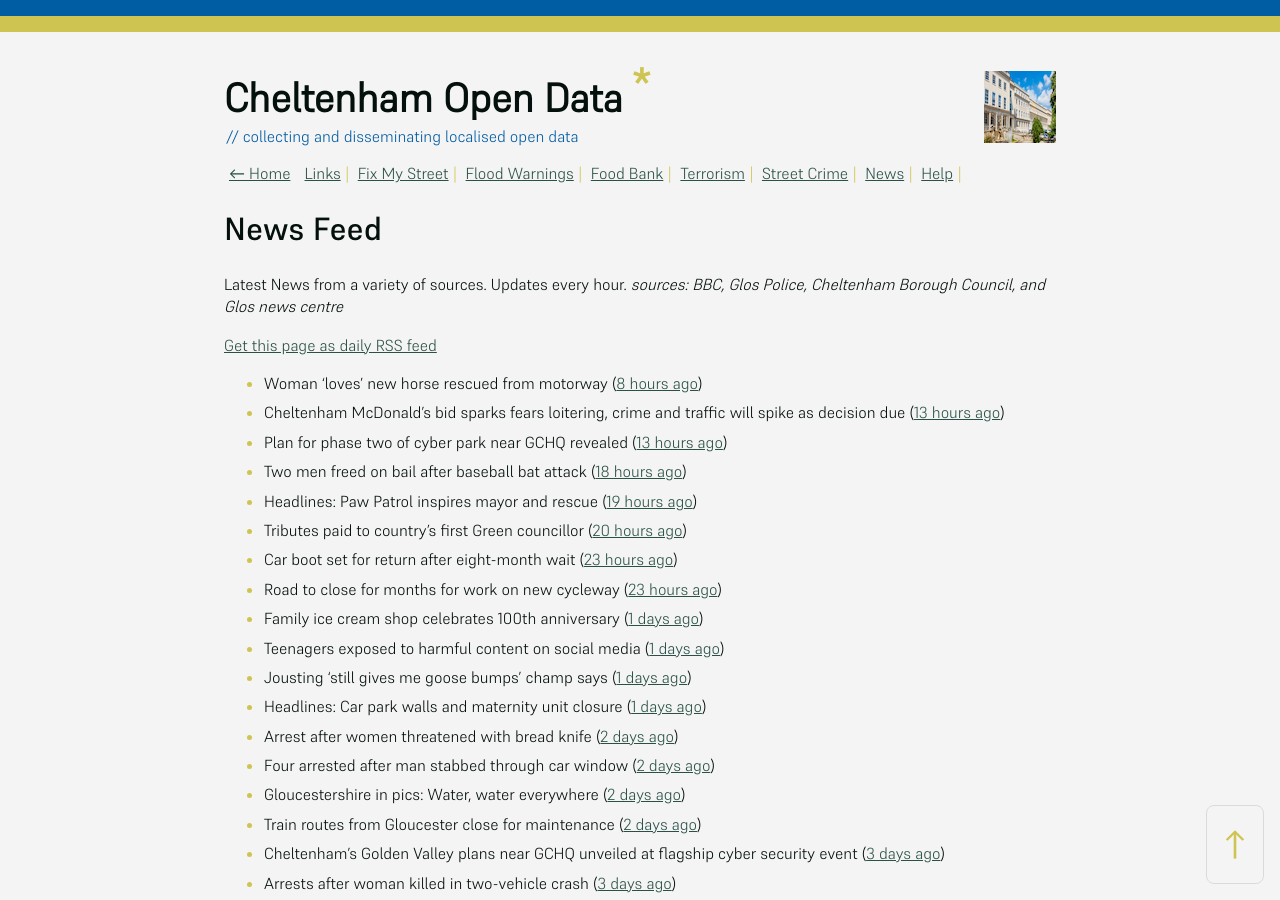
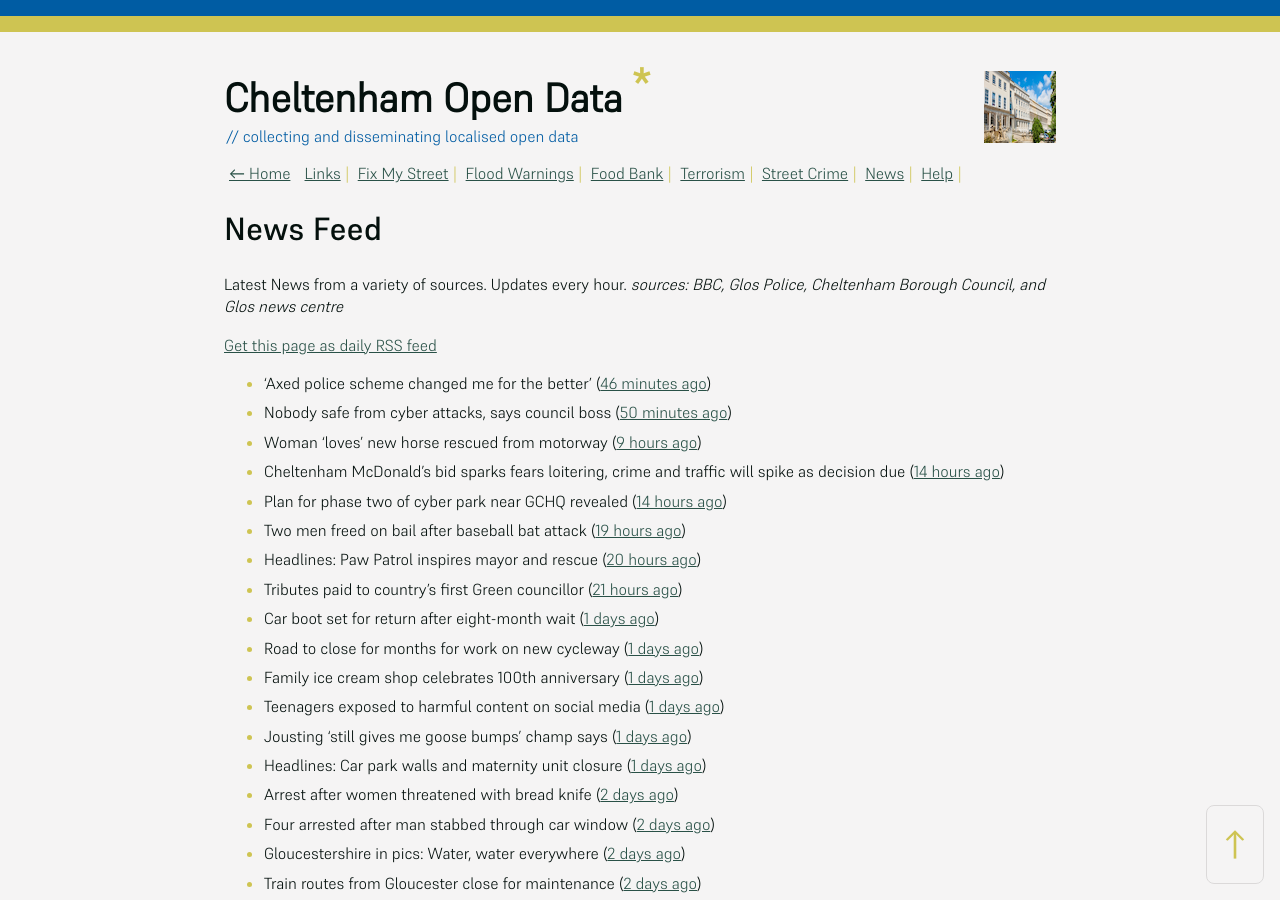
Before and after one commit to mat-0/cheltenham-open-data, a Jekyll site: the page built from _pages/news.md, in a window 1280 px wide and 900 px high. Built offline with Jekyll 4.4.1, drawn with Linux system fonts in a browser that asks for light colours; some of the changed text lies outside the part shown.

Commit message:
Updated 2025-05-20 05:58:02

```diff
--- a/_pages/news.md
+++ b/_pages/news.md
@@ -12,14 +12,16 @@ _sources: BBC, Glos Police, Cheltenham Borough Council, and Glos news centre_
 [Get this page as daily RSS feed](/daily.rss)
 
 <!-- news_marker starts -->
-- Woman 'loves' new horse rescued from motorway ([8 hours ago](https://www.bbc.com/news/articles/c4g2r40ye9eo))
-- Cheltenham McDonald’s bid sparks fears loitering, crime and traffic will spike as decision due ([13 hours ago](https://gloucesternewscentre.co.uk/cheltenham-mcdonalds-bid-sparks-fears-loitering-crime-and-traffic-will-spike-as-decision-due/))
-- Plan for phase two of cyber park near GCHQ revealed ([13 hours ago](https://www.bbc.com/news/articles/clygqx2jp95o))
-- Two men freed on bail after baseball bat attack ([18 hours ago](https://www.bbc.com/news/articles/c4ge7l3nvv1o))
-- Headlines: Paw Patrol inspires mayor and rescue ([19 hours ago](https://www.bbc.com/news/articles/cj93e7x34ewo))
-- Tributes paid to country's first Green councillor ([20 hours ago](https://www.bbc.com/news/articles/cd7gvr0g0qgo))
-- Car boot set for return after eight-month wait ([23 hours ago](https://www.bbc.com/news/articles/cx2qvp3lp61o))
-- Road to close for months for work on new cycleway ([23 hours ago](https://www.bbc.com/news/articles/cded9232w5wo))
+- 'Axed police scheme changed me for the better' ([46 minutes ago](https://www.bbc.com/news/articles/cj425087v5po))
+- Nobody safe from cyber attacks, says council boss ([50 minutes ago](https://www.bbc.com/news/articles/cyvm4ljl2l8o))
+- Woman 'loves' new horse rescued from motorway ([9 hours ago](https://www.bbc.com/news/articles/c4g2r40ye9eo))
+- Cheltenham McDonald’s bid sparks fears loitering, crime and traffic will spike as decision due ([14 hours ago](https://gloucesternewscentre.co.uk/cheltenham-mcdonalds-bid-sparks-fears-loitering-crime-and-traffic-will-spike-as-decision-due/))
+- Plan for phase two of cyber park near GCHQ revealed ([14 hours ago](https://www.bbc.com/news/articles/clygqx2jp95o))
+- Two men freed on bail after baseball bat attack ([19 hours ago](https://www.bbc.com/news/articles/c4ge7l3nvv1o))
+- Headlines: Paw Patrol inspires mayor and rescue ([20 hours ago](https://www.bbc.com/news/articles/cj93e7x34ewo))
+- Tributes paid to country's first Green councillor ([21 hours ago](https://www.bbc.com/news/articles/cd7gvr0g0qgo))
+- Car boot set for return after eight-month wait ([1 days ago](https://www.bbc.com/news/articles/cx2qvp3lp61o))
+- Road to close for months for work on new cycleway ([1 days ago](https://www.bbc.com/news/articles/cded9232w5wo))
 - Family ice cream shop celebrates 100th anniversary ([1 days ago](https://www.bbc.com/news/articles/crr7dg8n471o))
 - Teenagers exposed to harmful content on social media ([1 days ago](https://www.bbc.com/news/videos/c1kvmv9w348o))
 - Jousting 'still gives me goose bumps' champ says ([1 days ago](https://www.bbc.com/news/articles/cm2yd1d3d7eo))
@@ -29,8 +31,6 @@ _sources: BBC, Glos Police, Cheltenham Borough Council, and Glos news centre_
 - Gloucestershire in pics: Water, water everywhere ([2 days ago](https://www.bbc.com/news/articles/c8e6d4g6k88o))
 - Train routes from Gloucester close for maintenance ([2 days ago](https://www.bbc.com/news/articles/c5y64j5nmv1o))
 - Cheltenham’s Golden Valley plans near GCHQ unveiled at flagship cyber security event ([3 days ago](https://gloucesternewscentre.co.uk/cheltenhams-golden-valley-plans-near-gchq-unveiled-at-flagship-cyber-security-event/))
-- Arrests after woman killed in two-vehicle crash ([3 days ago](https://www.bbc.com/news/articles/cz0dl0g9zxjo))
-- 'I want to understand why my son is not here' ([3 days ago](https://www.bbc.com/news/articles/c5yk7z7k4dyo))
 - Police appeal for man to come forward after his dog bit a man in Cheltenham ([4 days ago](https://gloucesternewscentre.co.uk/police-appeal-for-man-to-come-forward-after-his-dog-bit-a-man-in-cheltenham/))
 - Gloucestershire star Ben Cutler returns to hometown stage ([4 days ago](https://gloucesternewscentre.co.uk/gloucestershire-star-ben-cutler-returns-to-hometown-stage/))
 - Case against Cheltenham man in relation to fox hunting stopped ([4 days ago](https://gloucesternewscentre.co.uk/case-against-cheltenham-man-in-relation-to-fox-hunting-stopped/))
```
Also changed, not shown: _data/flood.json (+5 -48 lines), _pages/fix-my-street.md (+2 -2 lines), index.md (+4 -4 lines).
